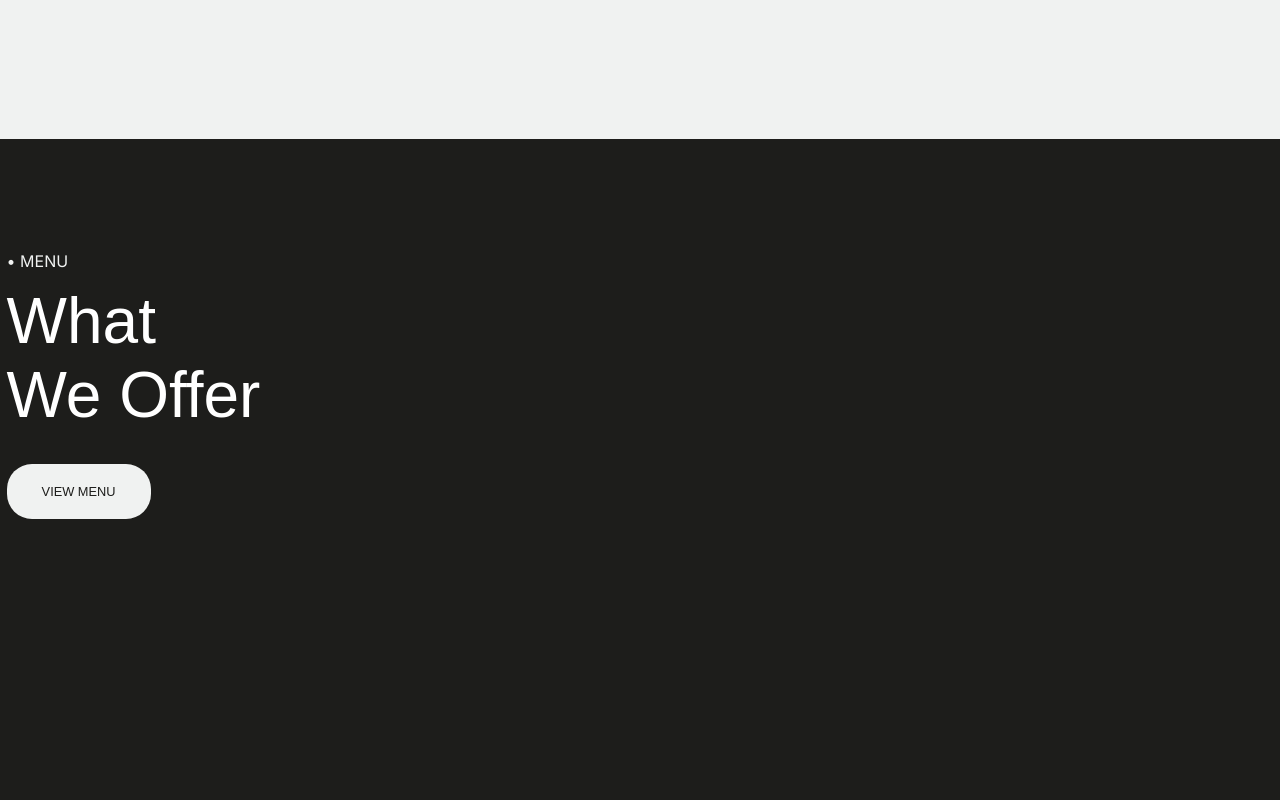
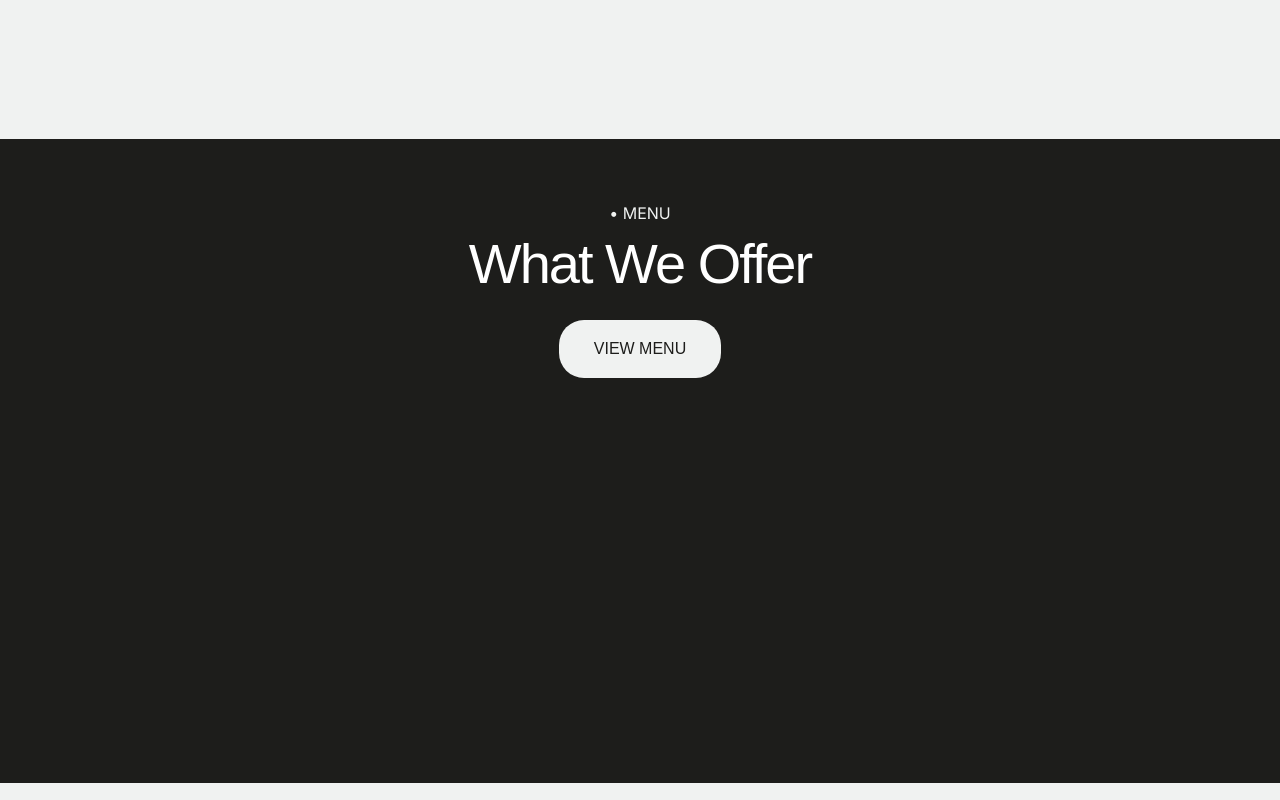
Before and after one commit to Bancantcode/satori-nextjs, a Next.js app: page / in a window 1280 px wide. Shown: the part 1260-2060 px from the top of the page. Built offline with nearby package versions, Linux system fonts and the light colour scheme.

Commit message:
fixed about component in home page

```diff
--- a/src/components/Home/About/style.module.scss
+++ b/src/components/Home/About/style.module.scss
@@ -25,6 +25,8 @@
             font-family: "Neue Montreal", sans-serif;
             font-weight: 400;
             margin: 0;
+            letter-spacing: -2px;
+            line-height: 100%;
         }
     }
     .images {
@@ -91,7 +93,34 @@
 }
 
 // Desktop
-@media only screen and (min-width: 1025px) {
+@media only screen and (min-width: 1024px) and (max-width: 1567px) {
+    .container {
+        flex-direction: column;
+        padding: 4em 0;
+        .texts {
+            text-align: center;
+            .menu__button {
+                padding: 20px 35px;
+                font-size: 1em;
+            }
+            .category {
+                margin-bottom: 0.8em;
+            }
+            .title {
+                font-size: 3.5em;
+                margin-bottom: 0.5em;
+            }
+        }
+        .images {
+            .img {
+                height: 100%;
+                width: 14em;
+            }
+        }
+    }
+}
+
+@media screen and (min-width: 1567px) {
     .container {
         justify-content: center;
         padding: 7em 0 12em 0;
@@ -108,6 +137,7 @@
             .title {
                 font-size: 4em;
                 margin-bottom: 0.5em;
+                width: 80%;
             }
         }
         .images {
```
